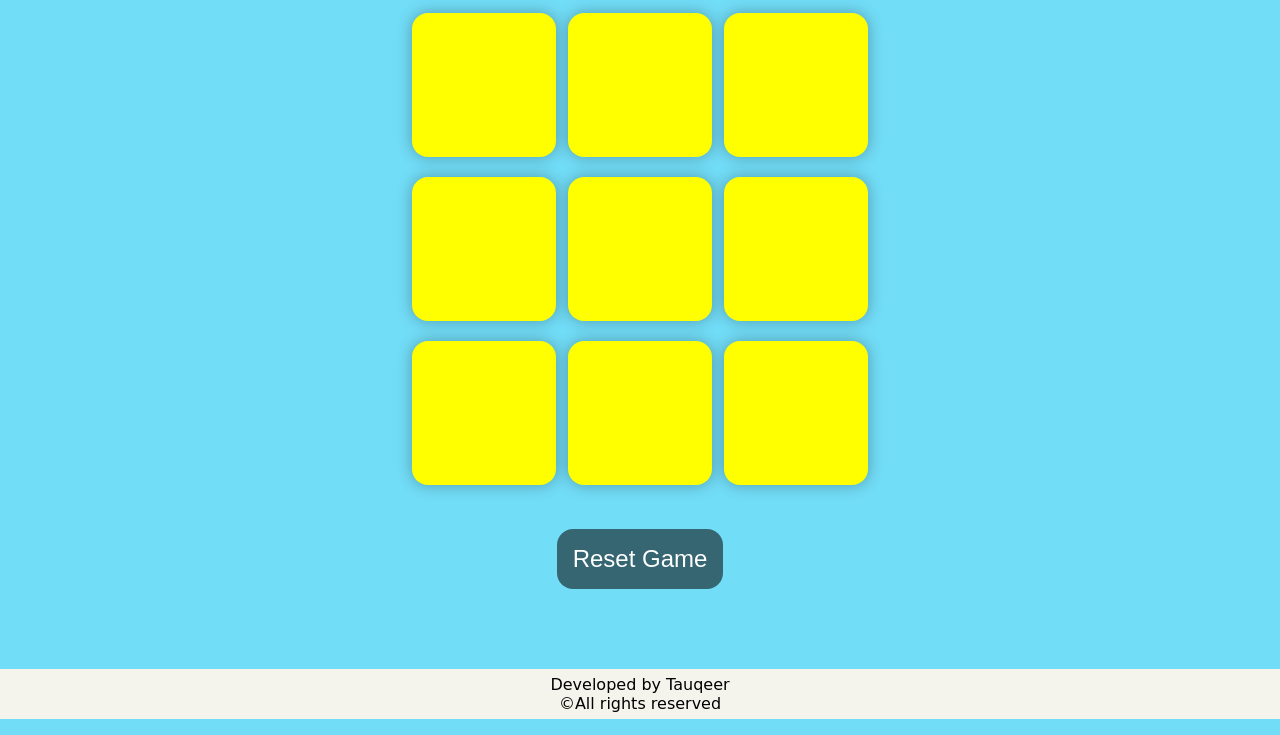
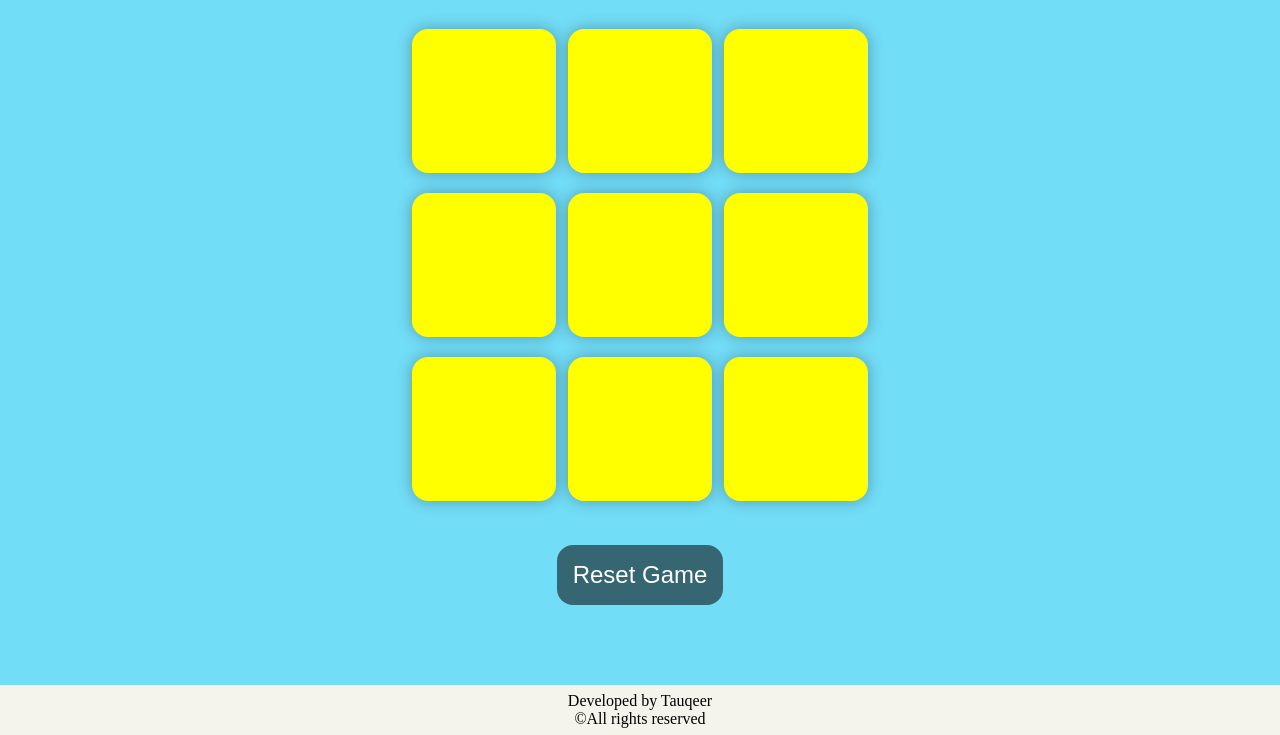
Before and after one commit to TauqeerSayeed/tic-tac-toe-game, a plain HTML site: page index.html in a window 1280 px wide. Shown: the part 68-803 px from the top of the page. Drawn offline with Linux system fonts and the light colour scheme.

Commit message:
css updated

```diff
--- a/style.css
+++ b/style.css
@@ -2,6 +2,9 @@
 *{
     margin: 0;
     padding: 0;
+}
+main{
+    margin-top: 1rem;
 }
 
 body{
@@ -87,7 +90,7 @@ footer{
     position: relative;
     bottom: 0;
     /* color: black; */
-    font-family: cursive;
+    /* font-family: cursive; */
     display: flex;
     align-items: center;
     justify-content: center;
```
